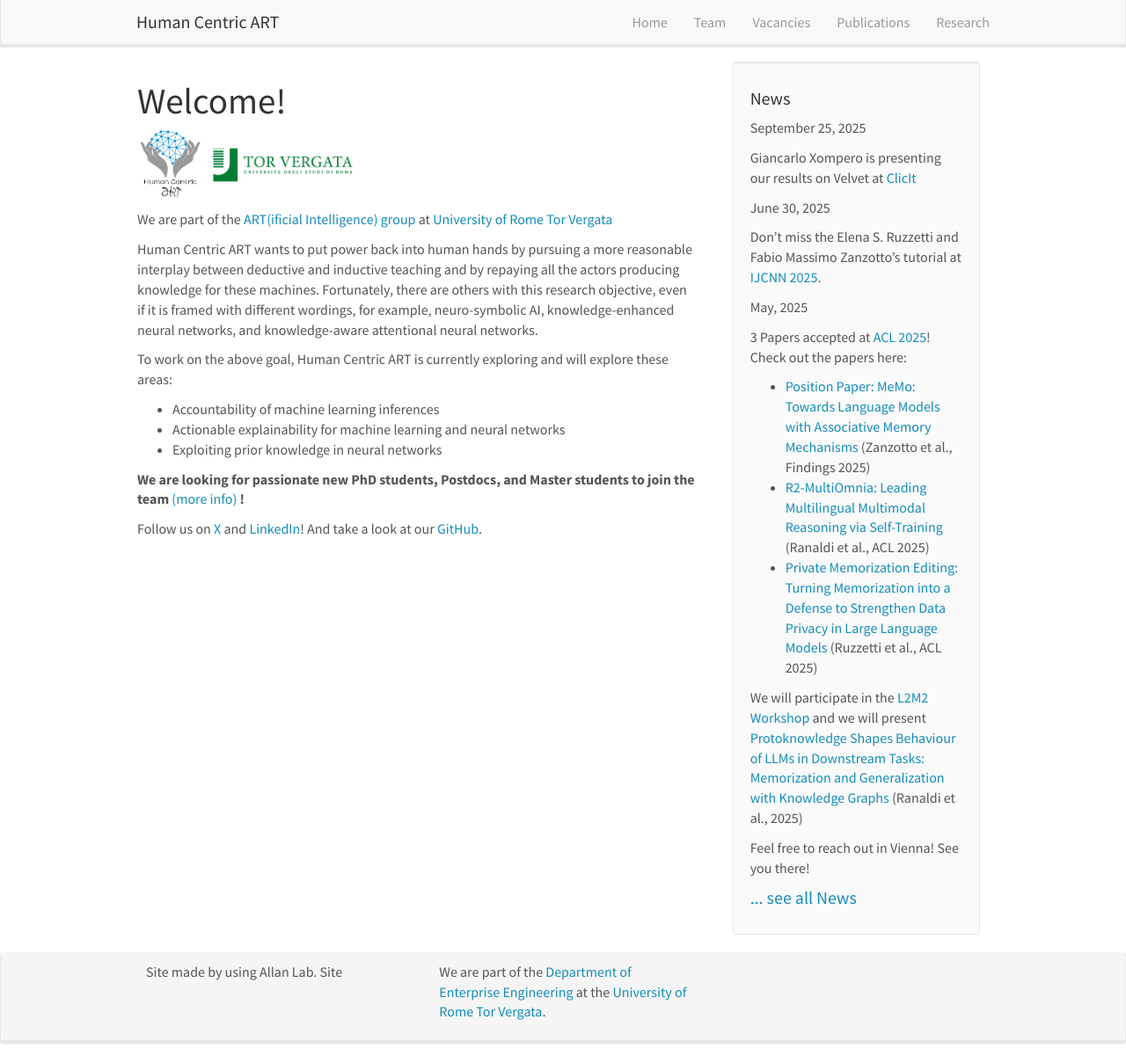
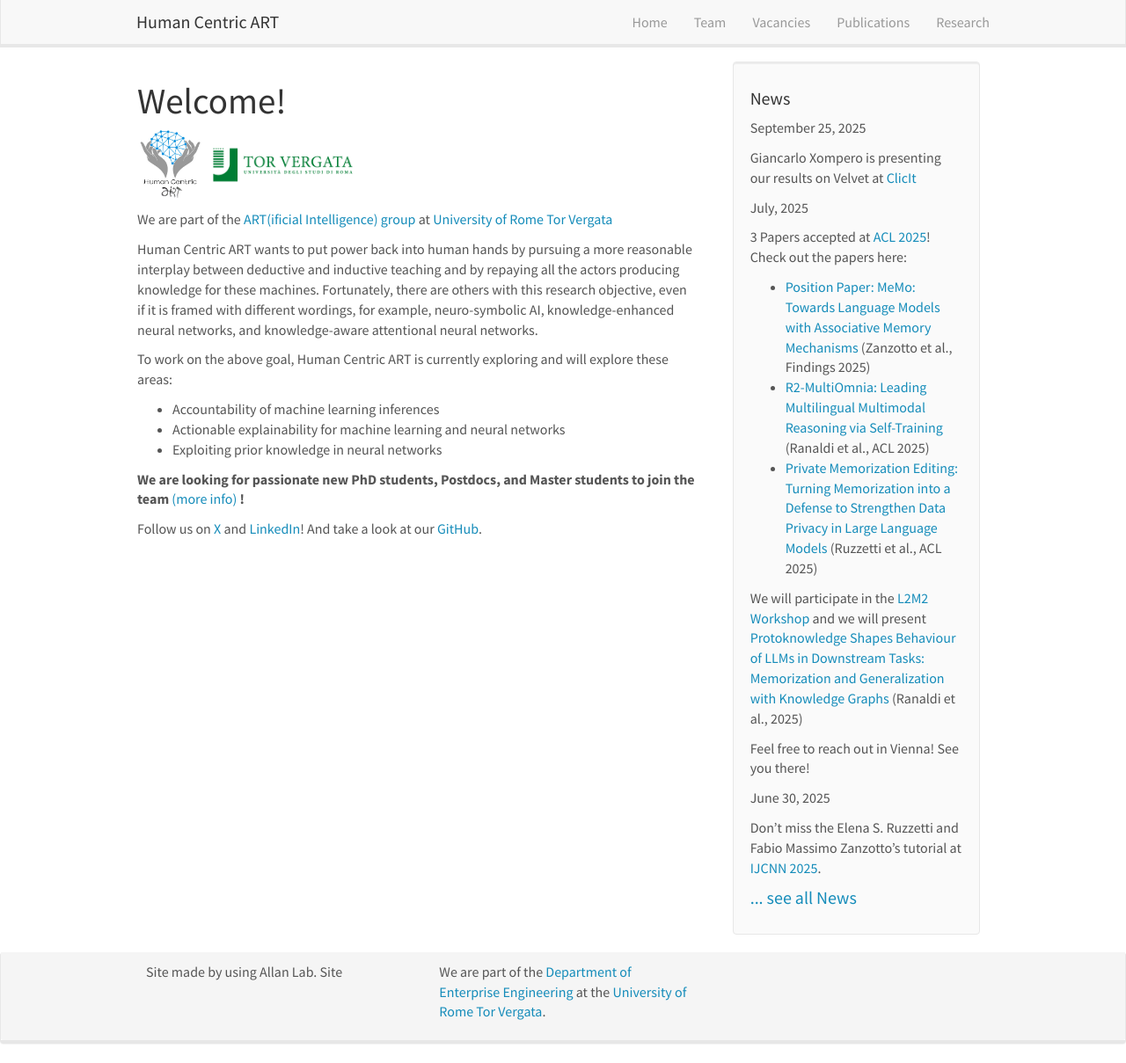
Before and after one commit to humancentricart/humancentricart.github.io, a Jekyll site: the page built from _pages/home.md, in a window 1280 px wide and 1209 px high. Shown: the whole window at 88% size. Built offline with Jekyll 4.4.1, drawn with Linux system fonts in a browser that asks for light colours; nearby versions of some CDN libraries; some of the changed lines change nothing that is shown.

Commit message:
Update news.yml

```diff
--- a/_data/news.yml
+++ b/_data/news.yml
@@ -1,9 +1,6 @@
 - date: September 25, 2025
   headline: Giancarlo Xompero is presenting our results on Velvet at [ClicIt](https://clic2025.unica.it/technical-program/)
-- date: June 30, 2025
-  headline: Don't miss the Elena S. Ruzzetti and Fabio Massimo Zanzotto's tutorial at [IJCNN 2025](https://2025.ijcnn.org/program/tutorials).
-  emoji: 🚀
-- date: May, 2025
+- date: July, 2025
   headline: |
     3 Papers accepted at [ACL 2025](https://2025.aclweb.org/program/)!
     Check out the papers here:
@@ -15,3 +12,6 @@
 
     Feel free to reach out in Vienna! See you there!
   emoji: 🎉🎉
+- date: June 30, 2025
+  headline: Don't miss the Elena S. Ruzzetti and Fabio Massimo Zanzotto's tutorial at [IJCNN 2025](https://2025.ijcnn.org/program/tutorials).
+  emoji: 🚀
```
